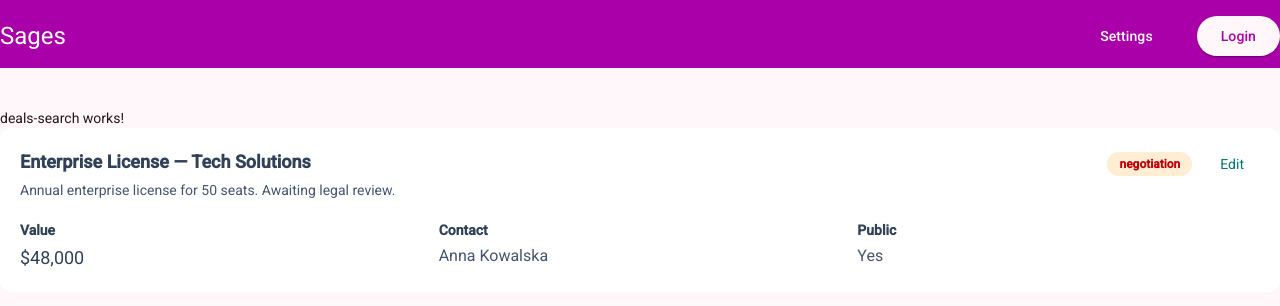
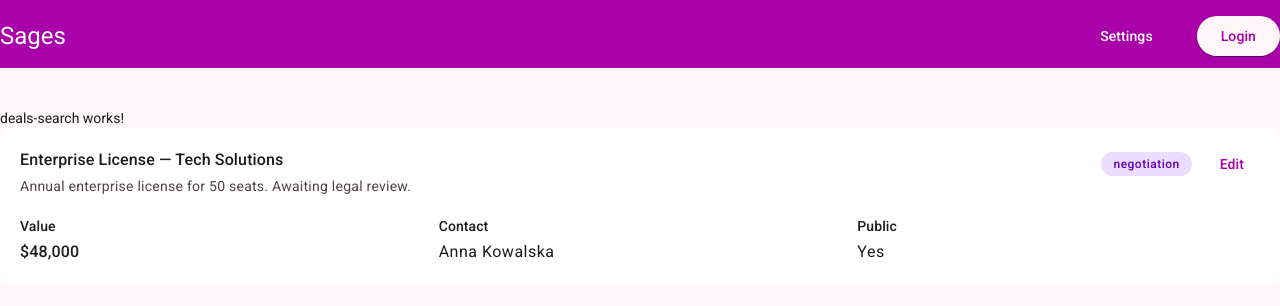
Before and after one commit to ev45ive/sages-angular-open-1026, an Angular app: page /deals in a window 1280 px wide. Shown: the top 306 px of the page. Built offline with nearby package versions, Linux system fonts and the light colour scheme.

Commit message:
AI - match design to tokens

```diff
--- a/src/app/core/layouts/app-shell/app-shell.ts
+++ b/src/app/core/layouts/app-shell/app-shell.ts
@@ -24,6 +24,7 @@ import { RouterOutlet } from '@angular/router';
 
           <!-- Buttons: -->
           <div class="flex gap-5">
+
             <ng-content select="[app-toolbar-action]" />
           </div>
         </div>
--- a/src/app/features/deals/ui/deal-details-card/deal-details-card.ts
+++ b/src/app/features/deals/ui/deal-details-card/deal-details-card.ts
@@ -9,17 +9,17 @@ import { Component } from '@angular/core';
     }
   `,
   template: `
-    <article class="rounded-xl bg-white p-5 shadow-md">
+    <article class="rounded-md bg-surface-container-lowest p-5 shadow-level1">
       <div class="flex items-start justify-between gap-4">
         <div>
-          <h2 class="text-lg font-semibold text-slate-700">Enterprise License — Tech Solutions</h2>
-          <p class="mt-1 text-sm text-slate-600">Annual enterprise license for 50 seats. Awaiting legal review.</p>
+          <h2 class="text-title-md text-on-surface">Enterprise License — Tech Solutions</h2>
+          <p class="mt-1 text-body-md text-on-surface-variant">Annual enterprise license for 50 seats. Awaiting legal review.</p>
         </div>
         <div class="flex shrink-0 items-center gap-3">
-          <span class="rounded-full bg-orange-100 px-3 py-1 text-xs font-semibold text-red-700">negotiation</span>
+          <span class="rounded-full bg-tertiary-container px-3 py-1 text-label-md text-on-tertiary-container">negotiation</span>
           <button
             type="button"
-            class="rounded-md border border-teal-500 bg-white px-4 py-1.5 text-sm text-teal-700 hover:bg-teal-50 focus-visible:outline-2 focus-visible:outline-offset-2 focus-visible:outline-teal-700"
+            class="rounded-md border border-primary bg-transparent px-4 py-1.5 text-label-lg text-primary hover:bg-primary/(--mat-sys-hover-state-layer-opacity) focus-visible:outline-2 focus-visible:outline-offset-2 focus-visible:outline-primary"
           >
             Edit
           </button>
@@ -27,16 +27,16 @@ import { Component } from '@angular/core';
       </div>
       <dl class="mt-5 grid grid-cols-3 gap-4">
         <div>
-          <dt class="text-sm font-semibold text-slate-700">Value</dt>
-          <dd class="mt-1 text-lg text-slate-700">$48,000</dd>
+          <dt class="text-label-lg text-on-surface">Value</dt>
+          <dd class="mt-1 text-title-md text-on-surface">$48,000</dd>
         </div>
         <div>
-          <dt class="text-sm font-semibold text-slate-700">Contact</dt>
-          <dd class="mt-1 text-base text-slate-600">Anna Kowalska</dd>
+          <dt class="text-label-lg text-on-surface">Contact</dt>
+          <dd class="mt-1 text-body-lg text-on-surface">Anna Kowalska</dd>
         </div>
         <div>
-          <dt class="text-sm font-semibold text-slate-700">Public</dt>
-          <dd class="mt-1 text-base text-slate-600">Yes</dd>
+          <dt class="text-label-lg text-on-surface">Public</dt>
+          <dd class="mt-1 text-body-lg text-on-surface">Yes</dd>
         </div>
       </dl>
     </article>
--- /dev/null
+++ b/src/design/material-tokens.css
@@ -0,0 +1,165 @@
+/*
+  Seam between Angular Material (M3 system tokens) and Tailwind: --mat-sys-* -> Tailwind theme namespaces.
+  Colors keep M3 role names (--mat-sys-on-primary -> text-on-primary); scales use Tailwind sizes (large -> lg, extra-small -> xs).
+  Values come from mat.theme() in material-theme.scss; light/dark is resolved by color-scheme, not by this file.
+  Only semantic roles are mapped; Material does not expose its tonal palettes as variables.
+  Overlaps tokens.css (surface, on-surface) and tailwindcss-primeui (primary): import one seam, not both.
+  Wiring: @import './design/material-tokens.css'; after tailwindcss in styles.css.
+*/
+
+/* inline: utilities emit var(--mat-sys-*) directly, so mat.theme-overrides() and scoped themes take effect. */
+@theme inline {
+  /* ---------- color (bg-, text-, border-, ring-, fill-, ...) ---------- */
+
+  --color-primary: var(--mat-sys-primary);
+  --color-on-primary: var(--mat-sys-on-primary);
+  --color-primary-container: var(--mat-sys-primary-container);
+  --color-on-primary-container: var(--mat-sys-on-primary-container);
+  --color-primary-fixed: var(--mat-sys-primary-fixed);
+  --color-primary-fixed-dim: var(--mat-sys-primary-fixed-dim);
+  --color-on-primary-fixed: var(--mat-sys-on-primary-fixed);
+  --color-on-primary-fixed-variant: var(--mat-sys-on-primary-fixed-variant);
+  --color-inverse-primary: var(--mat-sys-inverse-primary);
+
+  --color-secondary: var(--mat-sys-secondary);
+  --color-on-secondary: var(--mat-sys-on-secondary);
+  --color-secondary-container: var(--mat-sys-secondary-container);
+  --color-on-secondary-container: var(--mat-sys-on-secondary-container);
+  --color-secondary-fixed: var(--mat-sys-secondary-fixed);
+  --color-secondary-fixed-dim: var(--mat-sys-secondary-fixed-dim);
+  --color-on-secondary-fixed: var(--mat-sys-on-secondary-fixed);
+  --color-on-secondary-fixed-variant: var(--mat-sys-on-secondary-fixed-variant);
+
+  --color-tertiary: var(--mat-sys-tertiary);
+  --color-on-tertiary: var(--mat-sys-on-tertiary);
+  --color-tertiary-container: var(--mat-sys-tertiary-container);
+  --color-on-tertiary-container: var(--mat-sys-on-tertiary-container);
+  --color-tertiary-fixed: var(--mat-sys-tertiary-fixed);
+  --color-tertiary-fixed-dim: var(--mat-sys-tertiary-fixed-dim);
+  --color-on-tertiary-fixed: var(--mat-sys-on-tertiary-fixed);
+  --color-on-tertiary-fixed-variant: var(--mat-sys-on-tertiary-fixed-variant);
+
+  --color-error: var(--mat-sys-error);
+  --color-on-error: var(--mat-sys-on-error);
+  --color-error-container: var(--mat-sys-error-container);
+  --color-on-error-container: var(--mat-sys-on-error-container);
+
+  --color-background: var(--mat-sys-background);
+  --color-on-background: var(--mat-sys-on-background);
+  --color-surface: var(--mat-sys-surface);
+  --color-on-surface: var(--mat-sys-on-surface);
+  --color-surface-variant: var(--mat-sys-surface-variant);
+  --color-on-surface-variant: var(--mat-sys-on-surface-variant);
+  --color-surface-dim: var(--mat-sys-surface-dim);
+  --color-surface-bright: var(--mat-sys-surface-bright);
+  --color-surface-tint: var(--mat-sys-surface-tint);
+  --color-surface-container-lowest: var(--mat-sys-surface-container-lowest);
+  --color-surface-container-low: var(--mat-sys-surface-container-low);
+  --color-surface-container: var(--mat-sys-surface-container);
+  --color-surface-container-high: var(--mat-sys-surface-container-high);
+  --color-surface-container-highest: var(--mat-sys-surface-container-highest);
+  --color-inverse-surface: var(--mat-sys-inverse-surface);
+  --color-inverse-on-surface: var(--mat-sys-inverse-on-surface);
+
+  --color-outline: var(--mat-sys-outline);
+  --color-outline-variant: var(--mat-sys-outline-variant);
+  --color-shadow: var(--mat-sys-shadow);
+  --color-scrim: var(--mat-sys-scrim);
+
+  /* ---------- font (font-brand, font-plain) ---------- */
+
+  /* M3 uses brand for display/headline/title-large and plain for the rest; --text-* cannot carry a family. */
+  --font-brand: var(--mat-sys-display-large-font);
+  --font-plain: var(--mat-sys-body-large-font);
+
+  /* ---------- text (text-display-lg, ...: size + line-height + weight + tracking) ---------- */
+
+  --text-display-lg: var(--mat-sys-display-large-size);
+  --text-display-lg--line-height: var(--mat-sys-display-large-line-height);
+  --text-display-lg--font-weight: var(--mat-sys-display-large-weight);
+  --text-display-lg--letter-spacing: var(--mat-sys-display-large-tracking);
+  --text-display-md: var(--mat-sys-display-medium-size);
+  --text-display-md--line-height: var(--mat-sys-display-medium-line-height);
+  --text-display-md--font-weight: var(--mat-sys-display-medium-weight);
+  --text-display-md--letter-spacing: var(--mat-sys-display-medium-tracking);
+  --text-display-sm: var(--mat-sys-display-small-size);
+  --text-display-sm--line-height: var(--mat-sys-display-small-line-height);
+  --text-display-sm--font-weight: var(--mat-sys-display-small-weight);
+  --text-display-sm--letter-spacing: var(--mat-sys-display-small-tracking);
+
+  --text-headline-lg: var(--mat-sys-headline-large-size);
+  --text-headline-lg--line-height: var(--mat-sys-headline-large-line-height);
+  --text-headline-lg--font-weight: var(--mat-sys-headline-large-weight);
+  --text-headline-lg--letter-spacing: var(--mat-sys-headline-large-tracking);
+  --text-headline-md: var(--mat-sys-headline-medium-size);
+  --text-headline-md--line-height: var(--mat-sys-headline-medium-line-height);
+  --text-headline-md--font-weight: var(--mat-sys-headline-medium-weight);
+  --text-headline-md--letter-spacing: var(--mat-sys-headline-medium-tracking);
+  --text-headline-sm: var(--mat-sys-headline-small-size);
+  --text-headline-sm--line-height: var(--mat-sys-headline-small-line-height);
+  --text-headline-sm--font-weight: var(--mat-sys-headline-small-weight);
+  --text-headline-sm--letter-spacing: var(--mat-sys-headline-small-tracking);
+
+  --text-title-lg: var(--mat-sys-title-large-size);
+  --text-title-lg--line-height: var(--mat-sys-title-large-line-height);
+  --text-title-lg--font-weight: var(--mat-sys-title-large-weight);
+  --text-title-lg--letter-spacing: var(--mat-sys-title-large-tracking);
+  --text-title-md: var(--mat-sys-title-medium-size);
+  --text-title-md--line-height: var(--mat-sys-title-medium-line-height);
+  --text-title-md--font-weight: var(--mat-sys-title-medium-weight);
+  --text-title-md--letter-spacing: var(--mat-sys-title-medium-tracking);
+  --text-title-sm: var(--mat-sys-title-small-size);
+  --text-title-sm--line-height: var(--mat-sys-title-small-line-height);
+  --text-title-sm--font-weight: var(--mat-sys-title-small-weight);
+  --text-title-sm--letter-spacing: var(--mat-sys-title-small-tracking);
+
+  --text-body-lg: var(--mat-sys-body-large-size);
+  --text-body-lg--line-height: var(--mat-sys-body-large-line-height);
+  --text-body-lg--font-weight: var(--mat-sys-body-large-weight);
+  --text-body-lg--letter-spacing: var(--mat-sys-body-large-tracking);
+  --text-body-md: var(--mat-sys-body-medium-size);
+  --text-body-md--line-height: var(--mat-sys-body-medium-line-height);
+  --text-body-md--font-weight: var(--mat-sys-body-medium-weight);
+  --text-body-md--letter-spacing: var(--mat-sys-body-medium-tracking);
+  --text-body-sm: var(--mat-sys-body-small-size);
+  --text-body-sm--line-height: var(--mat-sys-body-small-line-height);
+  --text-body-sm--font-weight: var(--mat-sys-body-small-weight);
+  --text-body-sm--letter-spacing: var(--mat-sys-body-small-tracking);
+
+  --text-label-lg: var(--mat-sys-label-large-size);
+  --text-label-lg--line-height: var(--mat-sys-label-large-line-height);
+  --text-label-lg--font-weight: var(--mat-sys-label-large-weight);
+  --text-label-lg--letter-spacing: var(--mat-sys-label-large-tracking);
+  --text-label-md: var(--mat-sys-label-medium-size);
+  --text-label-md--line-height: var(--mat-sys-label-medium-line-height);
+  --text-label-md--font-weight: var(--mat-sys-label-medium-weight);
+  --text-label-md--letter-spacing: var(--mat-sys-label-medium-tracking);
+  --text-label-sm: var(--mat-sys-label-small-size);
+  --text-label-sm--line-height: var(--mat-sys-label-small-line-height);
+  --text-label-sm--font-weight: var(--mat-sys-label-small-weight);
+  --text-label-sm--letter-spacing: var(--mat-sys-label-small-tracking);
+
+  /* ---------- radius (rounded-xs ... rounded-xl) ---------- */
+
+  /* Replaces Tailwind's xs-xl steps app-wide (xl becomes 28px, larger than the untouched 2xl). */
+  /* corner-none/full duplicate rounded-none/full; *-top/-start/-end are multi-value and break rounded-t-* etc. */
+  --radius-xs: var(--mat-sys-corner-extra-small);
+  --radius-sm: var(--mat-sys-corner-small);
+  --radius-md: var(--mat-sys-corner-medium);
+  --radius-lg: var(--mat-sys-corner-large);
+  --radius-xl: var(--mat-sys-corner-extra-large);
+
+  /* ---------- shadow (shadow-level1 ... shadow-level5) ---------- */
+
+  /* level0 is "no elevation": use shadow-none. */
+  --shadow-level1: var(--mat-sys-level1);
+  --shadow-level2: var(--mat-sys-level2);
+  --shadow-level3: var(--mat-sys-level3);
+  --shadow-level4: var(--mat-sys-level4);
+  --shadow-level5: var(--mat-sys-level5);
+}
+
+/*
+  Not mapped: state-layer opacities. Tailwind v4 has no opacity namespace;
+  use opacity-(--mat-sys-hover-state-layer-opacity) or bg-on-surface/(--mat-sys-hover-state-layer-opacity).
+*/
--- a/src/styles.css
+++ b/src/styles.css
@@ -2,13 +2,7 @@
 
 @import 'tailwindcss';
 
-@theme inline {
-  /* --*: initial;
-  --color-*: initial; */
-
-  --color-primary: var(--mat-sys-primary);
-  --color-on-primary: var(--mat-sys-on-primary);
-}
+@import './design/material-tokens.css';
 
 [mat-flat-button].featured {
   --mat-button-filled-color: var(--mat-sys-on-secondary);
```
Also changed, not shown: 1 other file (tests, documents, lock files or other folders).
